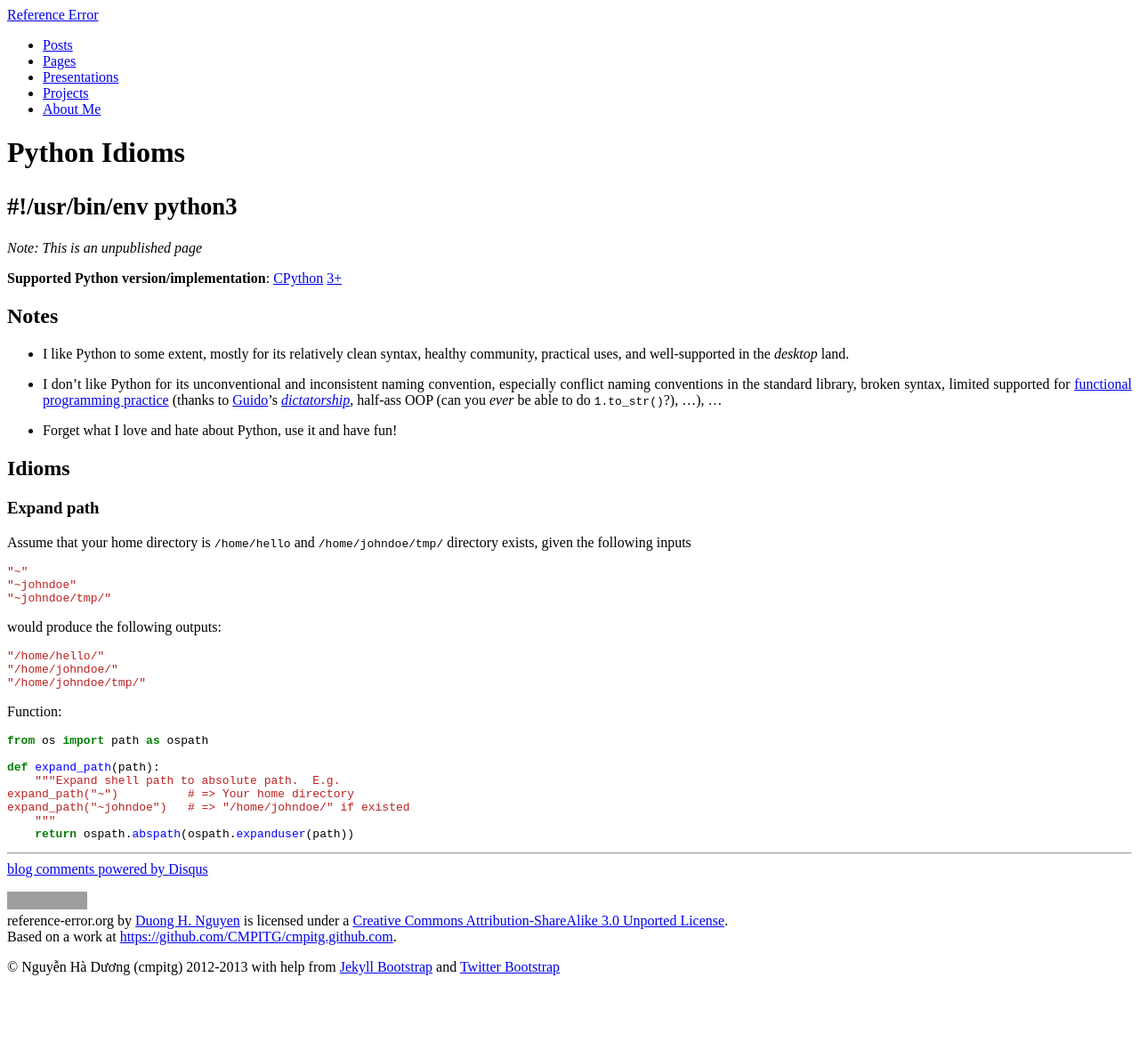
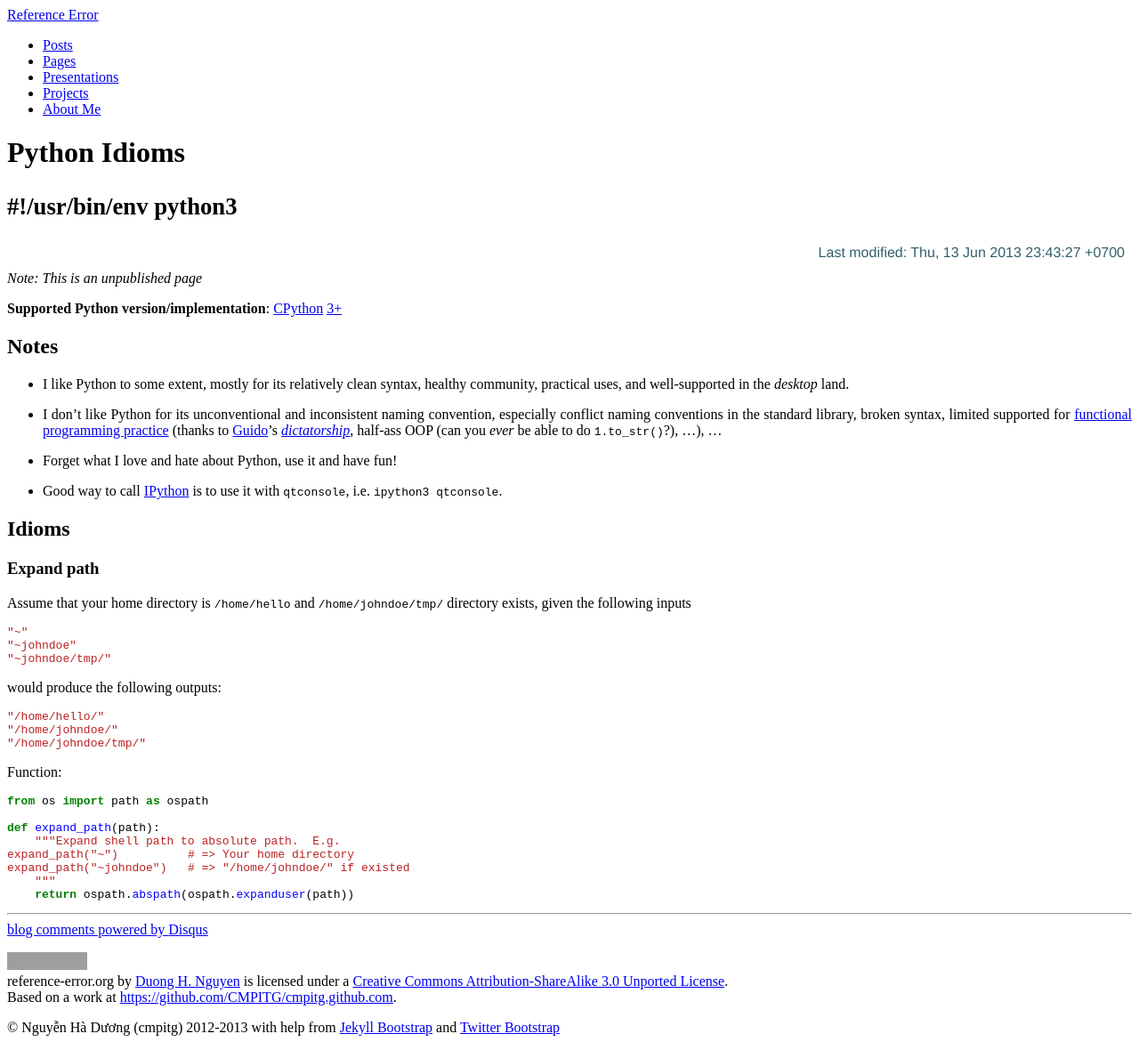
Before and after one commit to cmpitg/cmpitg.github.com, a Jekyll site: the page built from guides/python.md, in a window 1280 px wide. Shown: the whole page at 89% size. Built offline with Jekyll 4.4.1, drawn with Linux system fonts in a browser that asks for light colours; Markdown is read by kramdown in place of the engine named in the settings; comment, search, counter and statistics services are not loaded; before the commit the page ends 1112 px from its top, so only the background shows below that; grey boxes are pictures that could not be loaded.

Commit message:
Add ipython qtconsole @ python guides

```diff
--- a/guides/python.md
+++ b/guides/python.md
@@ -5,7 +5,7 @@ tagline: "#!/usr/bin/env python3"
 category: Programming_Language
 tags: [python, guide]
 permalink: /python/
-last_updated:
+last_updated: Thu, 13 Jun 2013 23:43:27 +0700
 ---
 {% include JB/setup %}
 
@@ -20,6 +20,8 @@ last_updated:
 * I don't like Python for its unconventional and inconsistent naming convention, especially conflict naming conventions in the standard library, broken syntax, limited supported for [functional programming practice](http://stackoverflow.com/questions/1017621/why-isnt-python-very-good-for-functional-programming) (thanks to [Guido](http://www.artima.com/weblogs/viewpost.jsp?thread=98196)'s [*dictatorship*](http://en.wikipedia.org/wiki/Benevolent_Dictator_For_Life), half-ass OOP (can you *ever* be able to do `1.to_str()`?), ...), ...
 
 * Forget what I love and hate about Python, use it and have fun!
+
+* Good way to call [IPython](http://ipython.org/) is to use it with `qtconsole`, i.e. `ipython3 qtconsole`.
 
 ## Idioms
 
```
